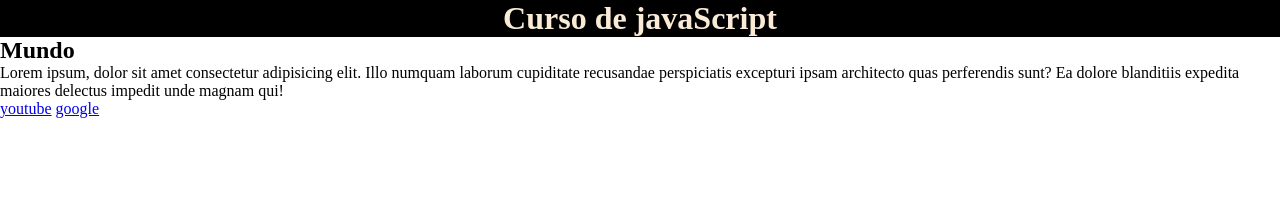
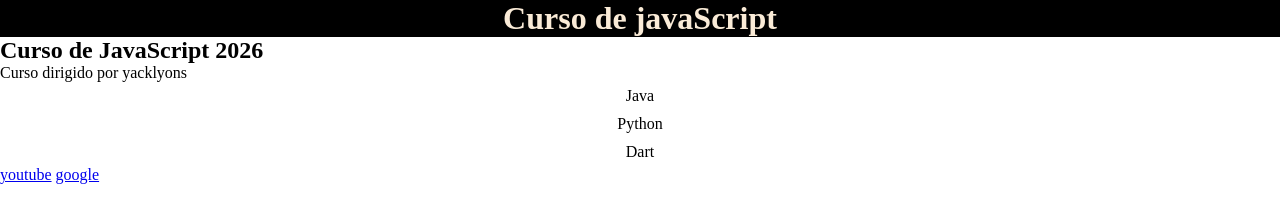
Before and after one commit to GeorgeDeveloperJ/Cincinnatus-Projects, a plain HTML site: page jacklyon-dom/Intro/index.html in a window 1280 px wide. Drawn offline with Linux system fonts and the light colour scheme.

Commit message:
learning the parent-child model in JS, manipulating the DOM

```diff
--- a/jacklyon-dom/Intro/app.js
+++ b/jacklyon-dom/Intro/app.js
@@ -1,5 +1,9 @@
-let elemento;
-elemento = document.styleSheets
-elemento = document.
-elemento = document.links
-console.log(elemento)
+const elemento = document.getElementsByClassName('list')
+const father = document.querySelector('ul.list-courses > li.list')
+const brothers = document.querySelector('li.list')
+//console.log(father.childElementCount) Counts the amount of childs
+// console.log(father.children) returns the children of a tag (array)
+// console.log(father.children[1].textContent) Method for seeing the childrens
+// console.log(father.firstElementChild) console.log(father.lastElementChild)
+// console.log(father.parentElement.parentElement)
+// console.log(brothers.nextElementSibling)
--- a/jacklyon-dom/Intro/index.html
+++ b/jacklyon-dom/Intro/index.html
@@ -8,14 +8,17 @@
   </head>
   <body>
     <h1>Curso de javaScript</h1>
-    <h2 class="subtitulo">Mundo</h2>
 
-    <p>
-      Lorem ipsum, dolor sit amet consectetur adipisicing elit. Illo numquam
-      laborum cupiditate recusandae perspiciatis excepturi ipsam architecto quas
-      perferendis sunt? Ea dolore blanditiis expedita maiores delectus impedit
-      unde magnam qui!
-    </p>
+    <div class="container">
+      <h2 id="courses">Curso de JavaScript 2026</h2>
+      <p id="messages">Curso dirigido por yacklyons</p>
+
+      <ul class="list-courses">
+        <li class="list">Java</li>
+        <li class="list">Python</li>
+        <li class="list">Dart</li>
+      </ul>
+    </div>
 
     <a href="youtube.com">youtube</a>
     <a href="google.com">google</a>
--- a/jacklyon-dom/Intro/styles.css
+++ b/jacklyon-dom/Intro/styles.css
@@ -7,3 +7,7 @@
     background-color: black;
     color: antiquewhite
 }
+.list{
+    text-align: center;
+    padding: 5px;
+}
```
